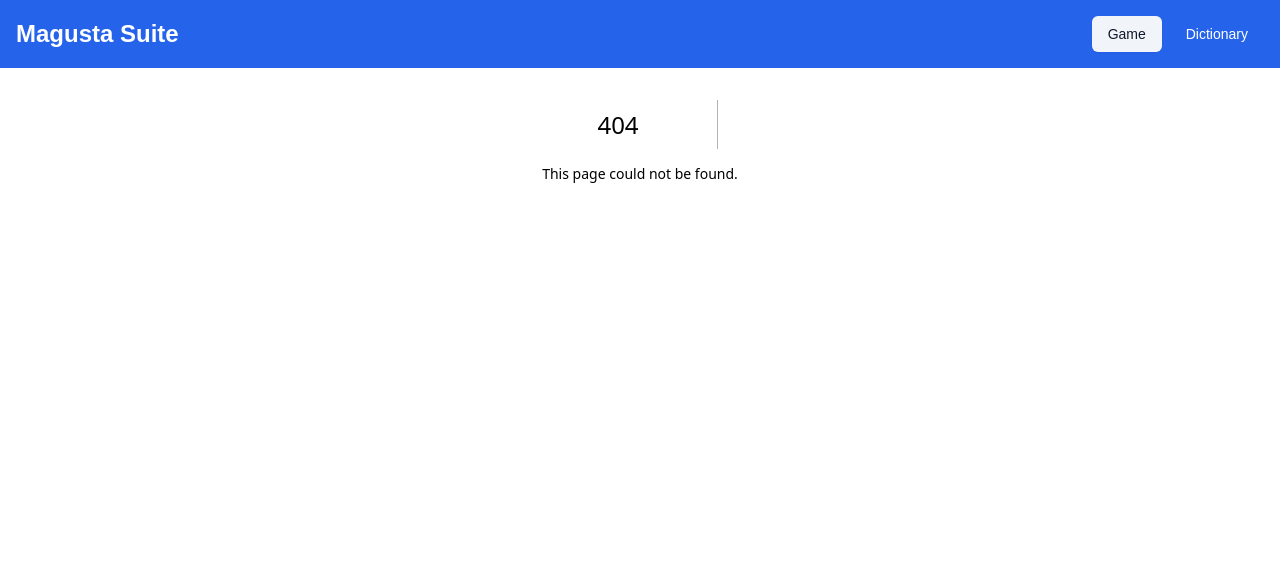
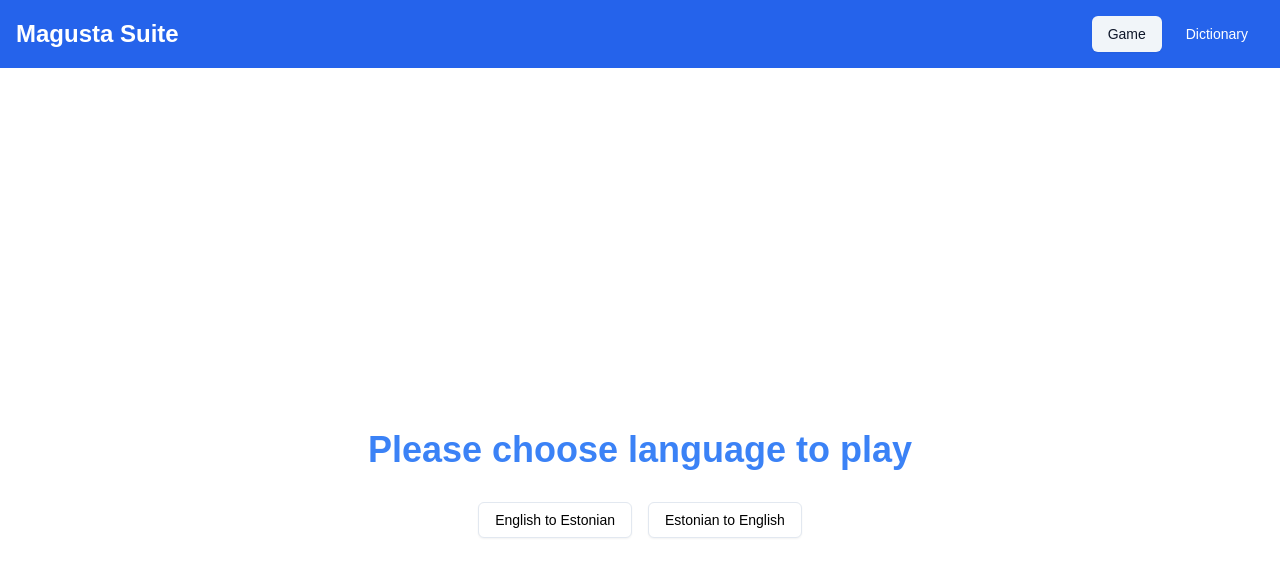
Before and after one commit to AlbertoGinel/Magusta_sweet_FE, a Next.js app: page /language in a window 1280 px wide. Before the commit this address had no page. Shown: the top 576 px of the page. Built offline with nearby package versions, Linux system fonts and the light colour scheme.

Commit message:
Language selection page. Need some work still

```diff
--- /dev/null
+++ b/src/app/language/page.js
@@ -0,0 +1,41 @@
+'use client'
+
+import { useState } from 'react'
+import { Button } from "@/components/ui/button"
+import { useRouter } from 'next/navigation';
+
+export default function Page() {
+  const [selectedLanguage, setSelectedLanguage] = useState(null)
+  const router = useRouter();
+
+  const handleLanguageSelect = (language) => {
+    setSelectedLanguage(language)
+
+    if (language === 'English') {
+        router.push('/game');
+      } else if (language === 'Estonian') {
+        router.push('/game');
+      }
+  }
+
+  return (
+    <main className="flex min-h-screen flex-col items-center justify-center p-24">
+      <h1 className="text-4xl text-blue-500 font-bold mb-8">Please choose language to play</h1>
+      <div className="flex space-x-4 mb-8">
+        <Button
+          onClick={() => handleLanguageSelect('English')}
+          variant={selectedLanguage === 'English' ? 'default' : 'outline'}
+        >
+          English to Estonian
+        </Button>
+        <Button
+          onClick={() => handleLanguageSelect('Estonian')}
+          variant={selectedLanguage === 'Estonian' ? 'default' : 'outline'}
+        >
+          Estonian to English
+        </Button>
+      </div>
+
+    </main>
+  )
+}
```
